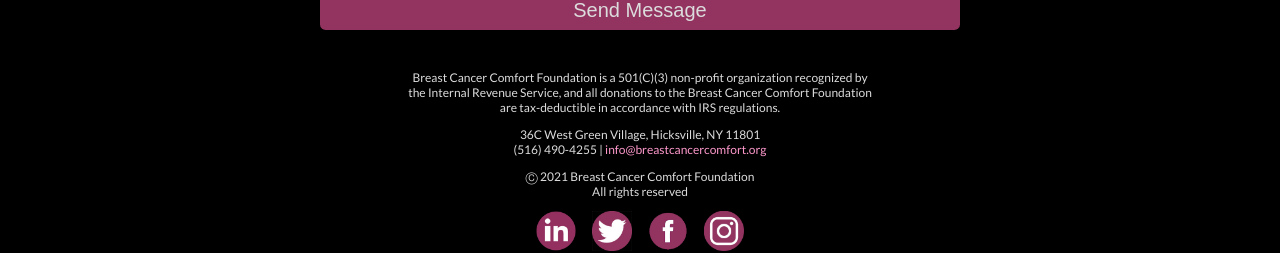
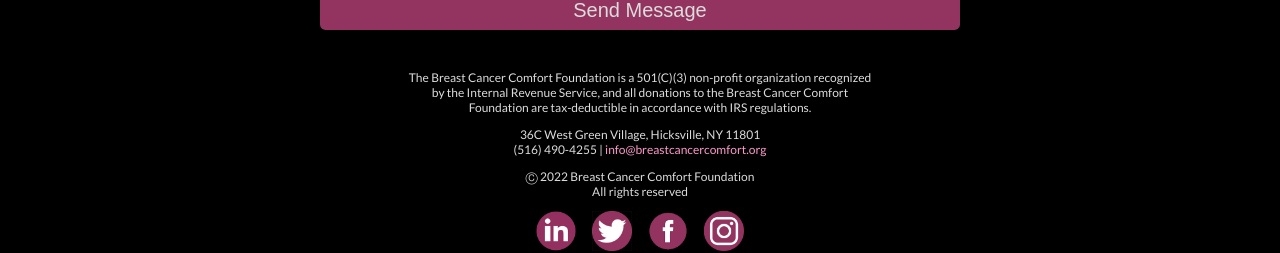
Before and after one commit to vishalicious213/bcc-v2, a Next.js app: page / in a window 1280 px wide. Shown: the part 2459-2712 px from the top of the page. Built offline with nearby package versions, Linux system fonts and the light colour scheme.

Commit message:
components/footer: updated copyright date to 2022

```diff
--- a/components/footer.js
+++ b/components/footer.js
@@ -5,13 +5,13 @@ export default function Footer() {
         <>
         <footer className='footer'>
             <div className='footer-text'>
-                Breast Cancer Comfort Foundation is a 501(C)(3) non-profit organization recognized by the Internal Revenue Service, and all donations to the Breast Cancer Comfort Foundation are tax-deductible in accordance with IRS regulations.
+                The Breast Cancer Comfort Foundation is a 501(C)(3) non-profit organization recognized by the Internal Revenue Service, and all donations to the Breast Cancer Comfort Foundation are tax-deductible in accordance with IRS regulations.
             </div>
 
             <div className='footer-text' id='address'>
                 <p className='no-space-below'>36C West Green Village, Hicksville, NY 11801</p>
                 <p className='no-space-above min-space-below'>(516) 490-4255   |   <a className='email' href='mailto:info@breastcancercomfort.org'>info@breastcancercomfort.org</a></p>
-                <p className='no-space-below'>Ⓒ 2021 Breast Cancer Comfort Foundation</p>
+                <p className='no-space-below'>Ⓒ 2022 Breast Cancer Comfort Foundation</p>
                 <p className='no-space-above'>All rights reserved</p>
             </div>
 
@@ -32,7 +32,7 @@ export default function Footer() {
                     <p className='no-space-below'>36C West Green Village</p>
                     <p className='no-space-above'>Hicksville, NY 11801</p>
                     <p className='no-space-above min-space-below'>(516) 490-4255   |   <a className='email' href='mailto:info@breastcancercomfort.org'>info@breastcancercomfort.org</a></p>
-                    <p className='no-space-below'>Ⓒ 2021 Breast Cancer Comfort Foundation</p>
+                    <p className='no-space-below'>Ⓒ 2022 Breast Cancer Comfort Foundation</p>
                     <p className='no-space-above'>All rights reserved</p>
                 </div>
 
```
